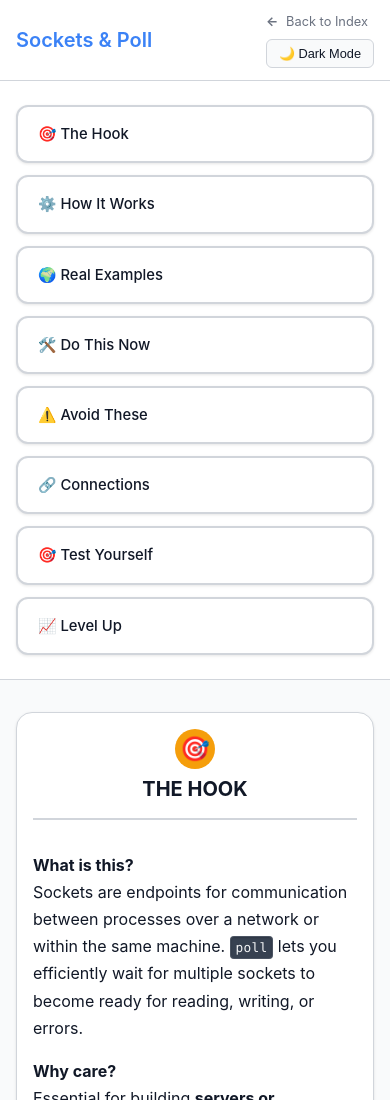
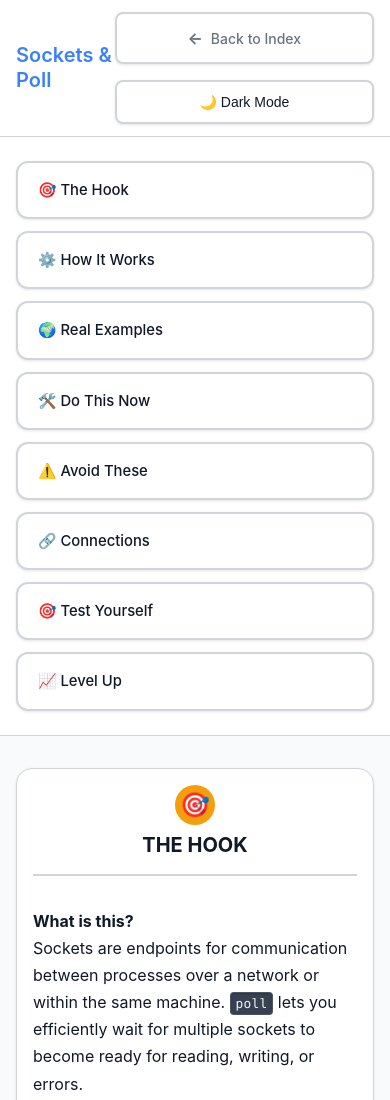
Before and after one commit to MliliGenes/TrpDirectories, a plain HTML site: page guides/Sockets & Poll/index.html in a window 390 px wide. Shown: the top 1100 px of the page. Drawn offline with Linux system fonts and the light colour scheme.

Commit message:
minor fixes on the css--

```diff
--- a/guides-config.json
+++ b/guides-config.json
@@ -33,7 +33,7 @@
   ],
   "metadata": {
     "version": "2.1.0",
-    "lastModified": "2025-09-26T02:11:07.086Z",
+    "lastModified": "2025-09-26T02:15:30.620Z",
     "totalGuides": 2,
     "system": "Automated JSON-to-HTML guide generation",
     "description": "Dynamically built from articles directory"
--- a/style/main.css
+++ b/style/main.css
@@ -94,19 +94,32 @@ h1 {
 }
 
 .theme-toggle {
-    background: var(--background);
-    border: 1px solid var(--border);
-    border-radius: 0.375rem;
-    padding: 0.375rem 0.75rem;
+    display: inline-flex;
+    align-items: center;
+    gap: 0.5rem;
+    background: var(--surface);
+    border: 2px solid var(--border);
+    border-radius: 0.5rem;
+    padding: 0.5rem 1rem;
     color: var(--text-primary);
     cursor: pointer;
-    transition: all 0.2s ease;
-    font-size: 0.8rem;
+    transition: all 0.3s ease;
+    font-size: 0.875rem;
+    font-weight: 500;
+    box-shadow: 0 1px 3px rgba(0, 0, 0, 0.1);
 }
 
 .theme-toggle:hover {
     background: var(--primary);
     color: white;
+    border-color: var(--primary);
+    transform: translateY(-1px);
+    box-shadow: 0 4px 12px rgba(59, 130, 246, 0.3);
+}
+
+.theme-toggle:active {
+    transform: translateY(0);
+    box-shadow: 0 2px 6px rgba(59, 130, 246, 0.2);
 }
 
 main {
@@ -548,22 +561,39 @@ pre::-webkit-scrollbar-thumb:hover {
 }
 
 .back-to-index {
-    display: flex;
+    display: inline-flex;
     align-items: center;
     gap: 0.5rem;
+    background: var(--surface);
+    border: 2px solid var(--border);
+    border-radius: 0.5rem;
+    padding: 0.5rem 1rem;
     color: var(--text-secondary);
     text-decoration: none;
-    font-size: 0.8rem;
-    transition: all 0.2s ease;
+    font-size: 0.875rem;
+    font-weight: 500;
+    transition: all 0.3s ease;
+    box-shadow: 0 1px 3px rgba(0, 0, 0, 0.1);
 }
 
 .back-to-index:hover {
     color: var(--primary);
+    border-color: var(--primary);
+    background: var(--primary);
+    color: white;
+    transform: translateY(-1px);
+    box-shadow: 0 4px 12px rgba(59, 130, 246, 0.3);
+}
+
+.back-to-index:active {
+    transform: translateY(0);
+    box-shadow: 0 2px 6px rgba(59, 130, 246, 0.2);
 }
 
 .back-to-index::before {
     content: '←';
     font-weight: bold;
+    font-size: 1rem;
 }
 
 /* Navigation Sections */
@@ -769,7 +799,17 @@ section {
     .header-nav {
         flex-direction: column;
         align-items: flex-start;
-        gap: 0.5rem;
+        gap: 0.75rem;
+        width: 100%;
+    }
+
+    /* Mobile button styles */
+    .theme-toggle,
+    .back-to-index {
+        width: 100%;
+        justify-content: center;
+        padding: 0.75rem 1rem;
+        font-size: 0.875rem;
     }
 
     .section-header {
@@ -800,3 +840,16 @@ section {
         margin: 1rem 0;
     }
 }
+
+/* Tablet and small desktop adjustments */
+@media (max-width: 768px) {
+    .header-nav {
+        gap: 1rem;
+    }
+
+    .theme-toggle,
+    .back-to-index {
+        min-width: 120px;
+        white-space: nowrap;
+    }
+}
```
Also changed, not shown: index.html (+1 -1 lines).
